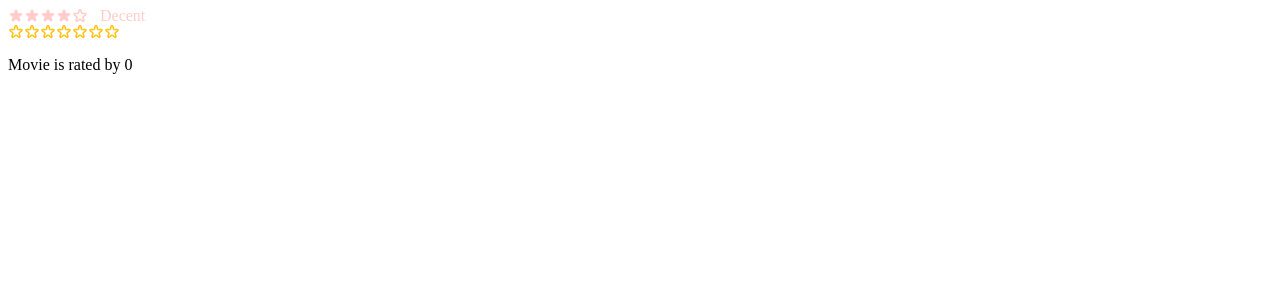
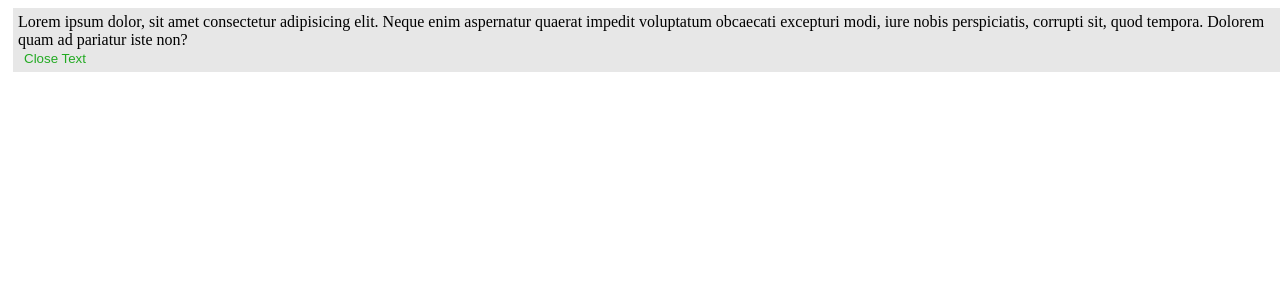
Before and after one commit to ErbilB/usepopcorn, a React (Create React App) app: page / in a window 1280 px wide. Shown: the top 300 px of the page. Built offline with nearby package versions, Linux system fonts and the light colour scheme.

Commit message:
Text Expander component initialized

```diff
--- /dev/null
+++ b/src/TextExpander.js
@@ -0,0 +1,46 @@
+import { useState } from "react";
+
+const textContainerStyle = {
+  margin: "5px",
+  padding: "5px",
+  width: "100%",
+  backgroundColor: "#e7e7e7",
+};
+
+export default function TextExpander({
+  children,
+  collapsChar = 50,
+  color = "#00f",
+  displayButtonUnder = true,
+  buttonCollapseText = "Close Text",
+  buttonExpandText = "Show Text",
+}) {
+  const [isOpen, setIsOpen] = useState(true);
+
+  const display = displayButtonUnder ? "block" : "inline-block";
+
+  const textStyle = {
+    margin: "0",
+  };
+
+  const contentStyle = {
+    display,
+  };
+
+  const buttonStyle = {
+    background: "none",
+    border: "none",
+    color,
+  };
+
+  return (
+    <div style={textContainerStyle}>
+      <p style={textStyle}>
+        {isOpen && <span style={contentStyle}>{children}</span>}
+        <button style={buttonStyle} onClick={() => setIsOpen(!isOpen)}>
+          {isOpen ? buttonCollapseText : buttonExpandText}
+        </button>
+      </p>
+    </div>
+  );
+}
--- a/src/index.js
+++ b/src/index.js
@@ -4,6 +4,8 @@ import ReactDOM from "react-dom/client";
 import App from "./App";
 
 import StarRating from "./StarRating";
+
+import TextExpander from "./TextExpander";
 
 function Test() {
   const [movieRate, setMovieRate] = useState(0);
@@ -19,14 +21,20 @@ const root = ReactDOM.createRoot(document.getElementById("root"));
 root.render(
   <React.StrictMode>
     {/*    <App />*/}
-    <StarRating
+    {/* <StarRating
       maxStar={5}
       size={16}
       color="#fcc"
       messages={["Terrible", "Bad", "Okay", "Decent", "Perfect"]}
       defaultRating={4}
     ></StarRating>
-    <Test></Test>
+    <Test></Test>*/}
+    <TextExpander color={"#2a2"}>
+      Lorem ipsum dolor, sit amet consectetur adipisicing elit. Neque enim
+      aspernatur quaerat impedit voluptatum obcaecati excepturi modi, iure nobis
+      perspiciatis, corrupti sit, quod tempora. Dolorem quam ad pariatur iste
+      non?
+    </TextExpander>
   </React.StrictMode>
 );
 
```
